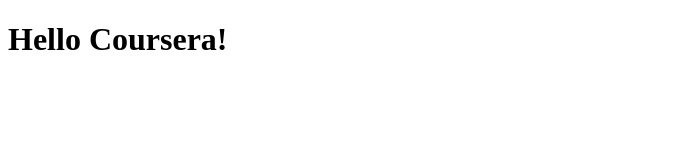
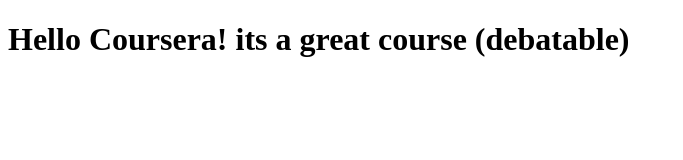
Before and after one commit to cozza2006/coursera-test, a plain HTML site: page site/index.html in a window 1280 px wide. Shown: the whole page, without its empty margins (0-683 px from the left). Drawn offline with Linux system fonts and the light colour scheme.

Commit message:
small addition to our page content.

```diff
--- a/site/index.html
+++ b/site/index.html
@@ -6,6 +6,6 @@
 	<title>Hello Coursera!</title>
 </head>
 <body>
-<h1>Hello Coursera!</h1>
+<h1>Hello Coursera! its a great course (debatable)</h1>
 </body>
 </html>
```
